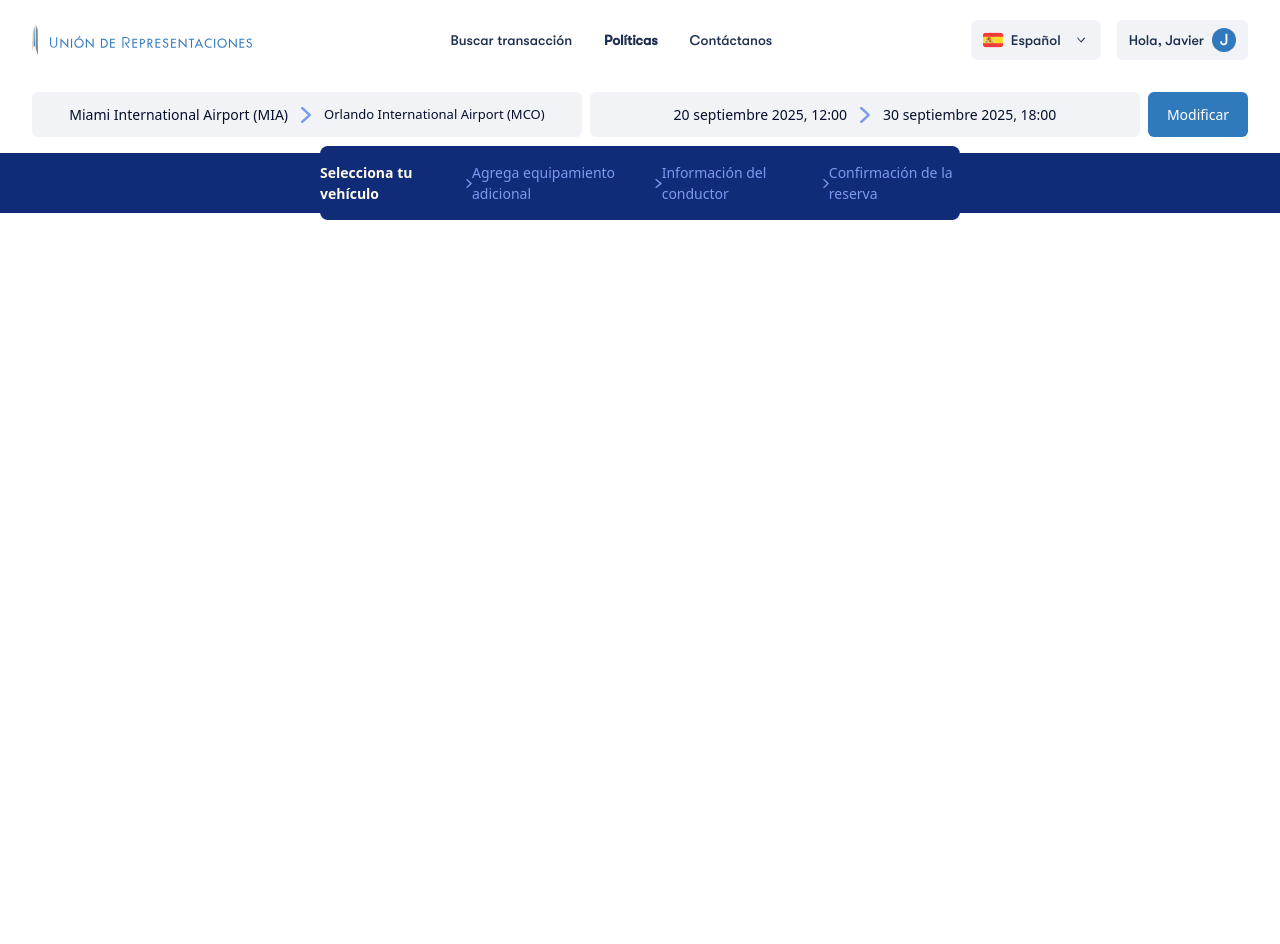
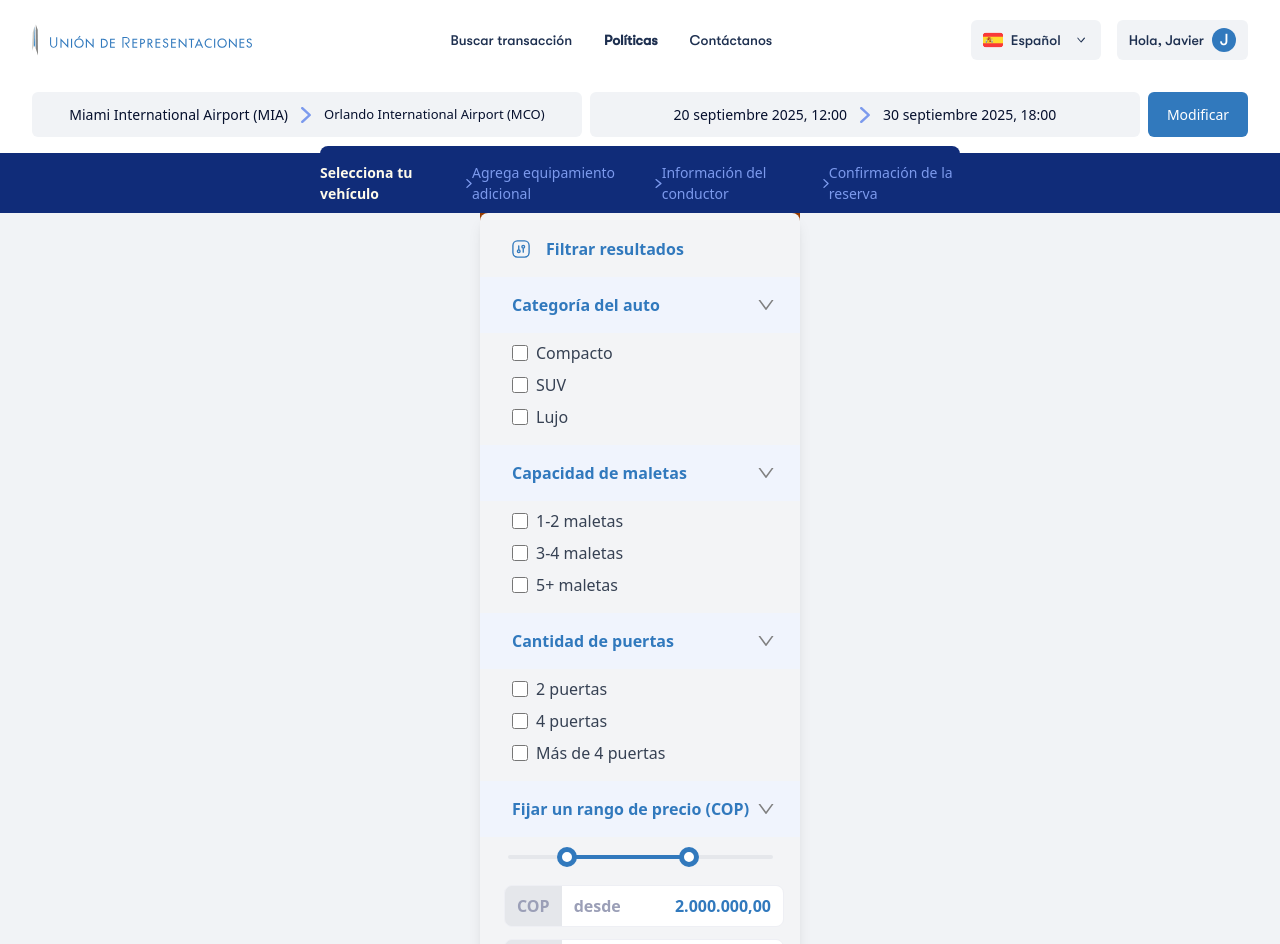
Before and after one commit to Miliros/cart-rental-challenge, a React (Vite) app: page / in a window 1280 px wide. Shown: the top 944 px of the page. Before the commit the page ends 800 px from the top, so only its background shows below. Built offline with nearby package versions, Linux system fonts and the light colour scheme.

Commit message:
filterSideBar component styles

```diff
--- a/package.json
+++ b/package.json
@@ -13,6 +13,7 @@
     "@tailwindcss/vite": "^4.1.8",
     "react": "^19.1.0",
     "react-dom": "^19.1.0",
+    "react-icons": "^5.5.0",
     "tailwindcss": "^4.1.8"
   },
   "devDependencies": {
--- a/src/App.tsx
+++ b/src/App.tsx
@@ -2,6 +2,7 @@ import "./index.css";
 import { NavBar } from "./components/Nav/NavBar";
 import ReservationDetails from "./components/ReservationDetails/ReservationDetails";
 import { StepsNavigation } from "./components/StepNavigation/StepsNavigation";
+import FilterSidebar from "./components/FilterSideBar/FilterSideBar";
 
 function App() {
   const handleModify = () => {
@@ -24,6 +25,11 @@ function App() {
       <div className="flex items-center justify-center w-full bg-[var(--color-custom-2)] h-[60px] mt-4">
         <StepsNavigation />
       </div>
+      <div className="w-full bg-[var(--color-custom-light-gray)] h-[800px] flex justify-center">
+        <div className="w-9xl mx-auto h-full bg-amber-800">
+          <FilterSidebar />
+        </div>
+      </div>
     </div>
   );
 }
--- /dev/null
+++ b/src/components/FilterSideBar/FilterSideBar.tsx
@@ -0,0 +1,206 @@
+import { useState } from "react";
+import { AiOutlineDown } from "react-icons/ai";
+
+const FilterSidebar: React.FC = () => {
+  const [openSections, setOpenSections] = useState<Record<string, boolean>>({
+    categoria: true,
+    maletas: true,
+    puertas: true,
+    precio: true,
+  });
+
+  const [minPrice, setMinPrice] = useState<number>(2000000);
+  const [maxPrice, setMaxPrice] = useState<number>(7000000);
+
+  const toggleSection = (section: string) => {
+    setOpenSections((prev) => ({
+      ...prev,
+      [section]: !prev[section],
+    }));
+  };
+
+  const filters = [
+    {
+      id: "categoria",
+      title: "Categoría del auto",
+      options: ["Compacto", "SUV", "Lujo"],
+    },
+    {
+      id: "maletas",
+      title: "Capacidad de maletas",
+      options: ["1-2 maletas", "3-4 maletas", "5+ maletas"],
+    },
+    {
+      id: "puertas",
+      title: "Cantidad de puertas",
+      options: ["2 puertas", "4 puertas", "Más de 4 puertas"],
+    },
+  ];
+
+  const getSliderTrackStyle = () => {
+    const min = 0;
+    const max = 10000000;
+    const start = ((minPrice - min) / (max - min)) * 100;
+    const end = ((maxPrice - min) / (max - min)) * 100;
+    return {
+      background: `linear-gradient(to right, #e5e7eb ${start}%, var(--color-custom-blue) ${start}%, var(--color-custom-blue) ${end}%, #e5e7eb ${end}%)`,
+    };
+  };
+
+  return (
+    <div className="w-80 bg-gray-100 pt-6 pb-6 rounded-lg shadow-lg">
+      <div className="flex items-center mb-4 pl-8">
+        <img
+          src="images/icons_logos/filter-icon.svg"
+          alt="Filtrar"
+          className="w-[18px] h-[18px] mr-4"
+        />
+        <h2 className="text-md text-[var(--color-custom-blue)] font-bold">
+          Filtrar resultados
+        </h2>
+      </div>
+
+      {filters.map((filter) => (
+        <div key={filter.id} className="flex flex-col items-center mb-4">
+          <div
+            className="flex items-center justify-between w-full cursor-pointer bg-[var(--color-custom-filters)] pt-4 pb-4 pr-6"
+            onClick={() => toggleSection(filter.id)}
+          >
+            <h3 className="text-md text-[var(--color-custom-blue)] font-bold  pl-8">
+              {filter.title}
+            </h3>
+            <AiOutlineDown className="w-5 h-5" color="grey" />
+          </div>
+          {openSections[filter.id] && (
+            <div className="space-y-2 w-full px-4 mt-2  pl-8 ">
+              {filter.options.map((option) => (
+                <label key={option} className="flex items-center ">
+                  <input
+                    type="checkbox"
+                    className="h-4 w-4 text-[var(--color-custom-blue)] rounded-full border-[0.125rem] border-slate-300"
+                  />
+                  <span className="ml-2 text-gray-700">{option}</span>
+                </label>
+              ))}
+            </div>
+          )}
+        </div>
+      ))}
+
+      <div className="flex flex-col items-center mb-4 ">
+        <div
+          className="flex items-center justify-between w-full cursor-pointer bg-[var(--color-custom-filters)] pr-6 pt-4 pb-4 pl-8"
+          onClick={() => toggleSection("precio")}
+        >
+          <h3 className="text-md text-[var(--color-custom-blue)] font-bold">
+            Fijar un rango de precio (COP)
+          </h3>
+          <AiOutlineDown className="w-5 h-5" color="grey" />
+        </div>
+
+        {openSections["precio"] && (
+          <div className="w-full px-4 mt-2 space-y-4 ">
+            <div className="relative w-[92%] h-6 flex items-center  pl-3">
+              <div
+                className="absolute w-full h-1 rounded-full"
+                style={getSliderTrackStyle()}
+              />
+              <input
+                type="range"
+                min={0}
+                max={10000000}
+                step={100000}
+                value={minPrice}
+                onChange={(e) =>
+                  setMinPrice(
+                    Math.min(Number(e.target.value), maxPrice - 100000)
+                  )
+                }
+                className="absolute w-full appearance-none bg-transparent
+                  [&::-webkit-slider-thumb]:appearance-none
+                  [&::-webkit-slider-thumb]:h-5
+                  [&::-webkit-slider-thumb]:w-5
+                  [&::-webkit-slider-thumb]:bg-white
+                  [&::-webkit-slider-thumb]:border-5
+                  [&::-webkit-slider-thumb]:border-[var(--color-custom-blue)]
+                  [&::-webkit-slider-thumb]:rounded-full
+                  [&::-webkit-slider-thumb]:cursor-pointer
+                  pointer-events-auto"
+              />
+              <input
+                type="range"
+                min={0}
+                max={10000000}
+                step={100000}
+                value={maxPrice}
+                onChange={(e) =>
+                  setMaxPrice(
+                    Math.max(Number(e.target.value), minPrice + 100000)
+                  )
+                }
+                className="absolute w-full appearance-none bg-transparent
+                  [&::-webkit-slider-thumb]:appearance-none
+                  [&::-webkit-slider-thumb]:h-5
+                  [&::-webkit-slider-thumb]:w-5
+                  [&::-webkit-slider-thumb]:bg-white
+                  [&::-webkit-slider-thumb]:border-5
+                  [&::-webkit-slider-thumb]:border-[var(--color-custom-blue)]
+                  [&::-webkit-slider-thumb]:rounded-full
+                  [&::-webkit-slider-thumb]:cursor-pointer
+                  pointer-events-auto"
+              />
+            </div>
+
+            <div className="flex flex-col gap-3 pl-2">
+              <div className="flex rounded-lg border border-[var(--color-custom-gray)] overflow-hidden">
+                <div className="bg-gray-200 flex items-center px-3 py-2">
+                  <span className="text-[var(--color-custom-bold)] font-bold">
+                    COP
+                  </span>
+                </div>
+                <div className="bg-white flex items-center justify-between px-3 py-2 w-full">
+                  <span className="text-[var(--color-custom-bold)] font-bold mr-2">
+                    desde
+                  </span>
+                  <input
+                    type="text"
+                    readOnly
+                    value={minPrice.toLocaleString("es-CO", {
+                      style: "decimal",
+                      minimumFractionDigits: 2,
+                    })}
+                    className="bg-transparent focus:outline-none w-full text-right font-semibold text-[var(--color-custom-blue)]"
+                  />
+                </div>
+              </div>
+
+              <div className="flex rounded-lg border border-[var(--color-custom-gray)] overflow-hidden">
+                <div className="bg-gray-200 flex items-center px-3 py-2">
+                  <span className="text-[var(--color-custom-bold)] font-bold">
+                    COP
+                  </span>
+                </div>
+                <div className="bg-white flex items-center justify-between px-3 py-2 w-full">
+                  <span className="text-[var(--color-custom-bold)] font-bold mr-2">
+                    hasta
+                  </span>
+                  <input
+                    type="text"
+                    readOnly
+                    value={maxPrice.toLocaleString("es-CO", {
+                      style: "decimal",
+                      minimumFractionDigits: 2,
+                    })}
+                    className="bg-transparent focus:outline-none w-full text-right font-semibold text-[var(--color-custom-blue)]"
+                  />
+                </div>
+              </div>
+            </div>
+          </div>
+        )}
+      </div>
+    </div>
+  );
+};
+
+export default FilterSidebar;
--- a/src/index.css
+++ b/src/index.css
@@ -34,4 +34,7 @@
   --color-custom-background: rgba(6, 16, 45, 1);
   --color-custom-2: rgba(16, 44, 121, 1);
   --color-custom-highlight: rgba(124, 154, 237, 1);
+  --color-custom-filters: rgba(240, 244, 253, 1);
+  --color-custom-gray: rgba(238, 239, 244, 1);
+  --color-custom-bold: rgba(155, 159, 183, 1);
 }
```
Also changed, not shown: public/images/icons_logos/Vector.png (added), 1 other file (tests, documents, lock files or other folders).
